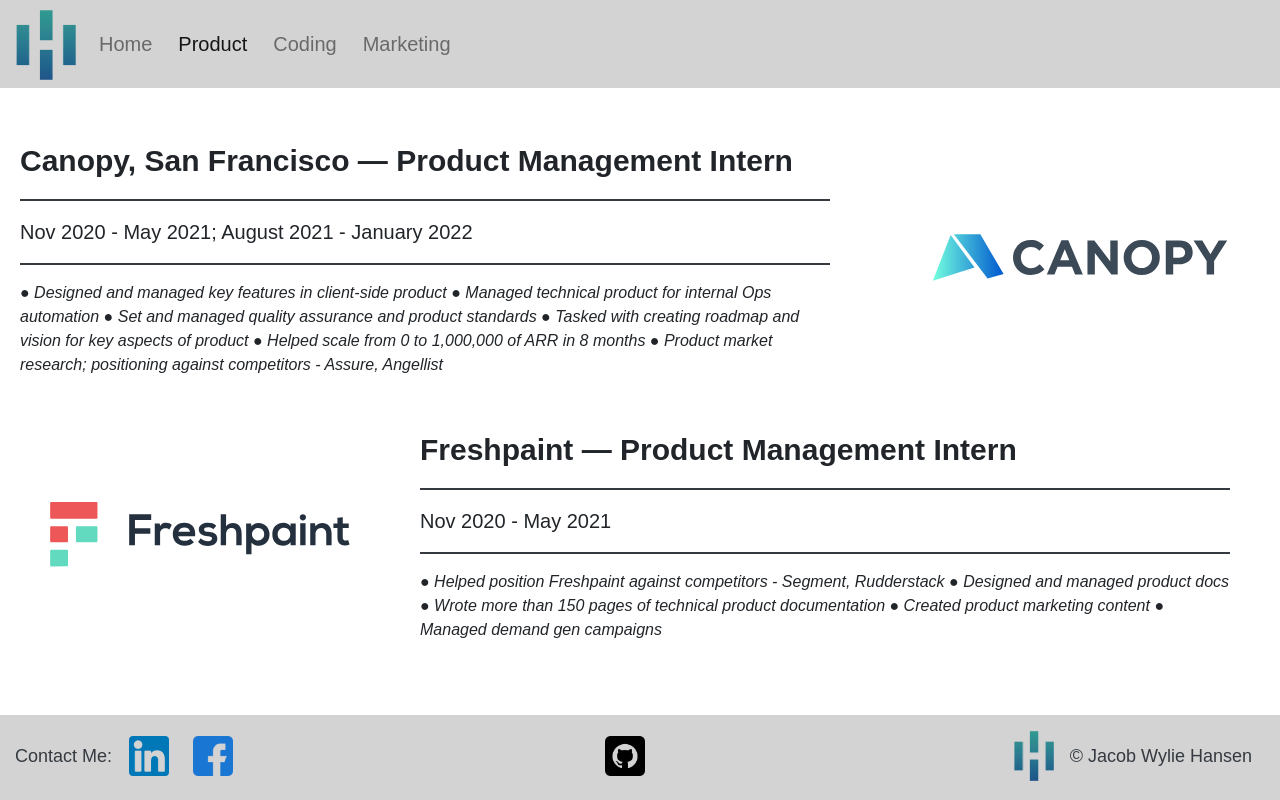
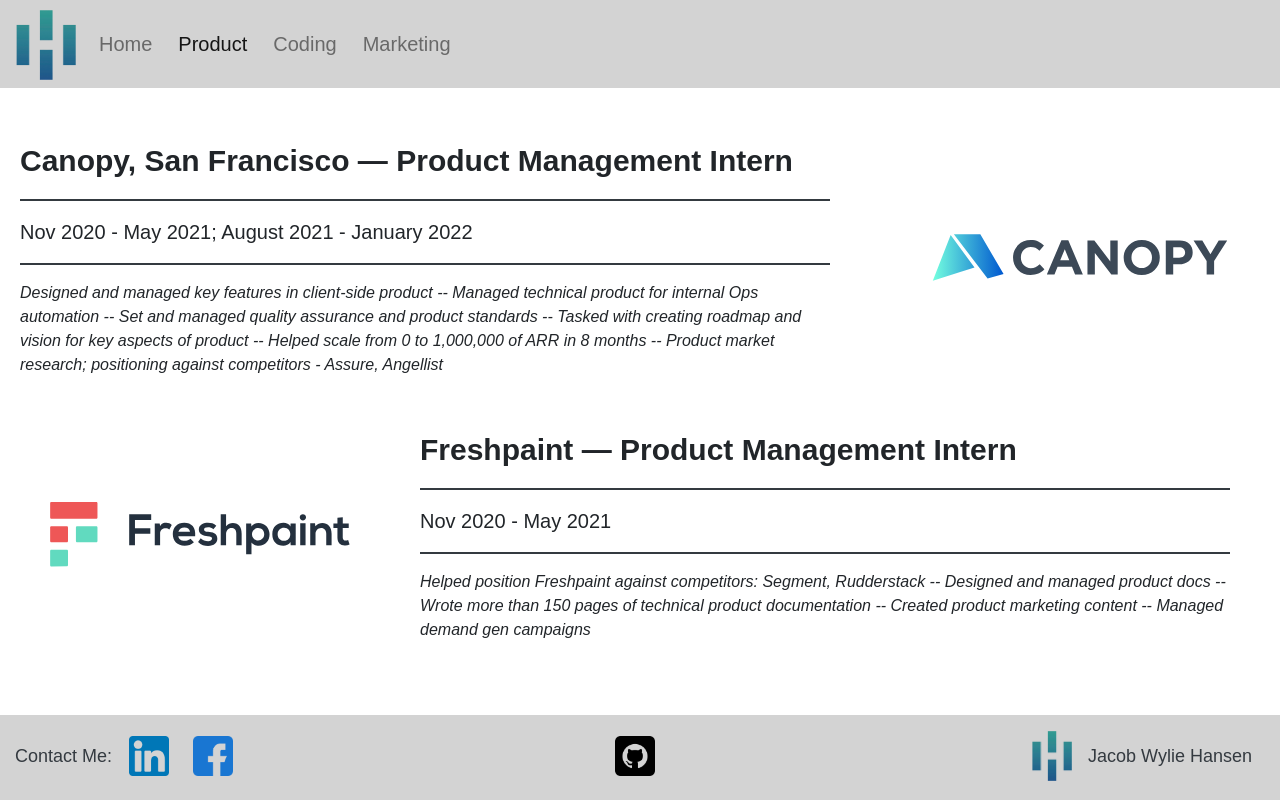
Before and after one commit to jacobwyliehansen/creative-project, a plain HTML site: page pages/product.html in a window 1280 px wide. Drawn offline with nearby package versions, Linux system fonts and the light colour scheme.

Commit message:
new changes

```diff
--- a/pages/product.html
+++ b/pages/product.html
@@ -48,12 +48,7 @@
     </div>
     <hr/>
     <div class="about-me-reviwer">
-      ● Designed and managed key features in client-side product
-● Managed technical product for internal Ops automation
-● Set and managed quality assurance and product standards
-● Tasked with creating roadmap and vision for key aspects of product
-● Helped scale from 0 to 1,000,000 of ARR in 8 months
-● Product market research; positioning against competitors - Assure, Angellist
+    Designed and managed key features in client-side product -- Managed technical product for internal Ops automation -- Set and managed quality assurance and product standards -- Tasked with creating roadmap and vision for key aspects of product -- Helped scale from 0 to 1,000,000 of ARR in 8 months -- Product market research; positioning against competitors - Assure, Angellist
     </div>
   </div>
   <div>
@@ -74,11 +69,7 @@
     </div>
     <hr/>
     <div class="about-me-reviwer">
-      ● Helped position Freshpaint against competitors - Segment, Rudderstack
-      ● Designed and managed product docs
-      ● Wrote more than 150 pages of technical product documentation
-      ● Created product marketing content
-      ● Managed demand gen campaigns
+      Helped position Freshpaint against competitors: Segment, Rudderstack -- Designed and managed product docs -- Wrote more than 150 pages of technical product documentation -- Created product marketing content -- Managed demand gen campaigns
     </div>
   </div>
 </div>
@@ -93,7 +84,7 @@
       <div><a href="https://github.com/jacobwyliehansen/creative-project.git"><img class="footer-picture" src="../images/github.png"></a></div>
       <div class="copyright-content">
         <div class="copyright-item"><a href="index.html"><img src="../images/h-logo-removebg.png" width="40" height="50"></a></div>
-        <div class="copyright-item">© Jacob Wylie Hansen</div>
+        <div class="copyright-item">Jacob Wylie Hansen</div>
       </div>
     </div>
   </footer>
```
Also changed, not shown: index.html (+1 -1 lines), pages/coding.html (+2 -9 lines), pages/marketing.html (+2 -6 lines).
